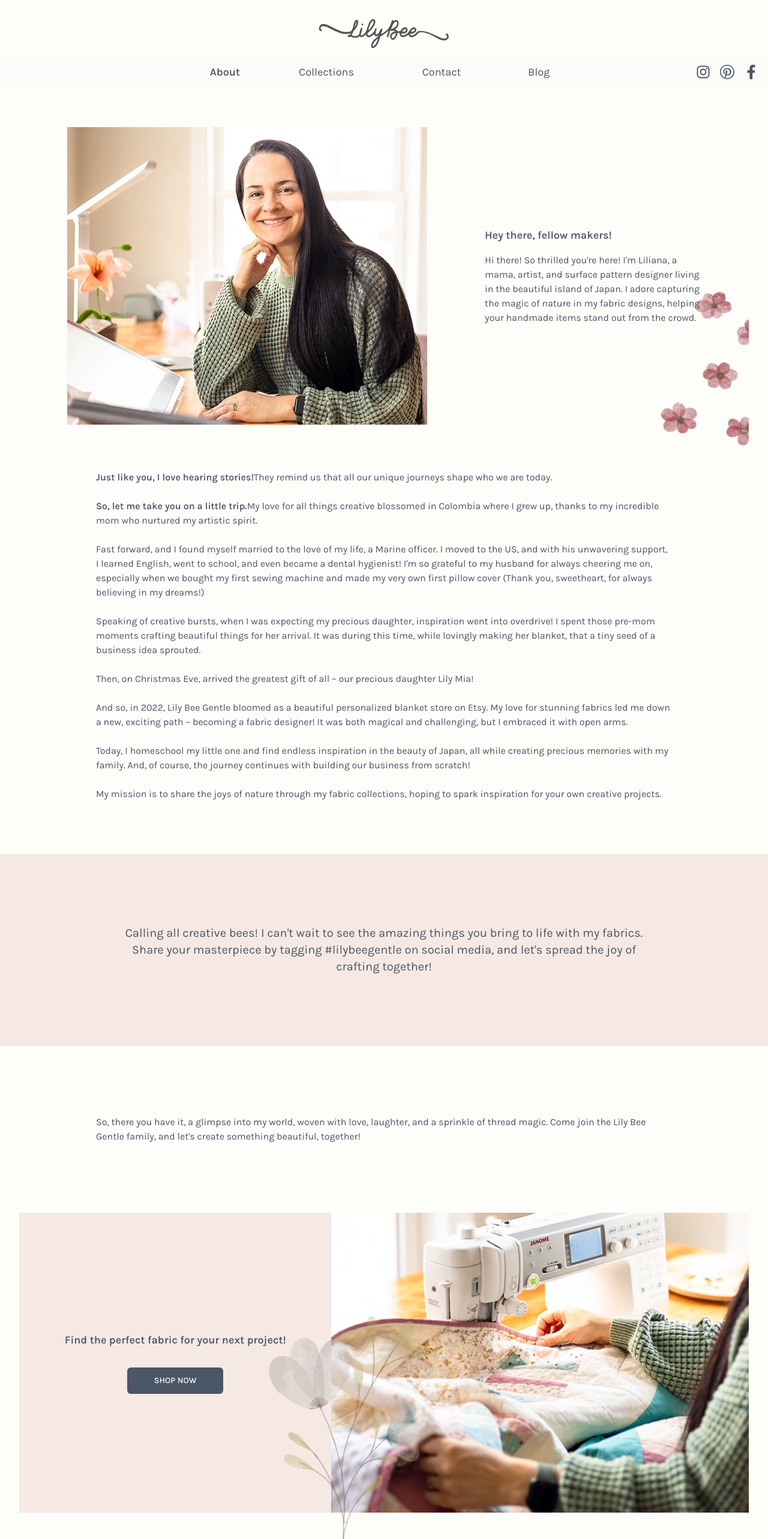
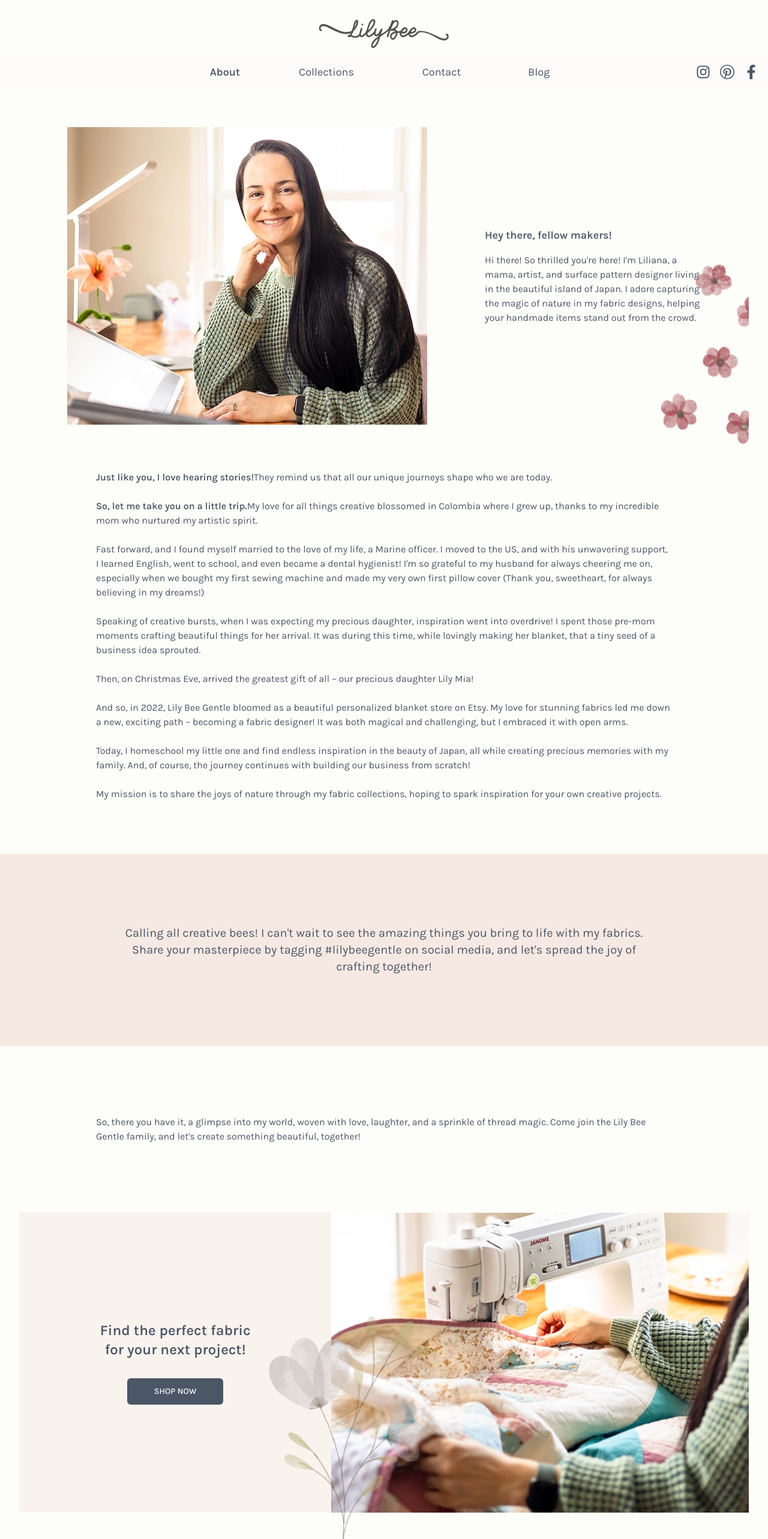
Before and after one commit to zadmin88/lilybee, a Next.js app: page /about in a window 1280 px wide. Shown: the top 2566 px of the page at 60% size. Built offline with nearby package versions, Linux system fonts and the light colour scheme.

Commit message:
Fix styles on about page

```diff
--- a/app/(main)/about/_components/fabric.tsx
+++ b/app/(main)/about/_components/fabric.tsx
@@ -4,9 +4,9 @@ import { Button } from "@/components/ui/button";
 const FabricComponent = () => {
   return (
     <div className=" relative mb-8 sm:mb-48 lg:h-[500px] mt-8 flex-col flex   lg:flex-row   lg:my-16 ">
-      <div className="bg-secondaryBackground  w-full text-mainText  items-center text-center flex flex-col gap-4 px-84  justify-center py-32">
-        <h3 className="text-lg w-full  font-semibold">
-          Find the perfect fabric for your next project!
+      <div className="bg-secondaryBackground/50  w-full text-mainText   items-center  text-center flex flex-col gap-4 px-84  justify-center py-32">
+        <h3 className="text-2xl w-full  font-semibold  ">
+          Find the perfect fabric <br /> for your next project!
         </h3>
 
         <a href="https://www.spoonflower.com/profiles/lilybee_design?sub_action=shop">
--- a/app/(main)/about/_components/hero.tsx
+++ b/app/(main)/about/_components/hero.tsx
@@ -30,8 +30,8 @@ const AboutHero = () => {
         src="/red-flowers.png"
         alt="red flowers"
         width={180}
-        height={300}
-        className="h-[300px] absolute right-0 -bottom-40 lg:bottom-0 opacity-50 lg:opacity-100"
+        height={400}
+        className="h-[350px] absolute right-0 -bottom-40 lg:bottom-0 opacity-50 lg:opacity-100"
       />
     </div>
   );
```
